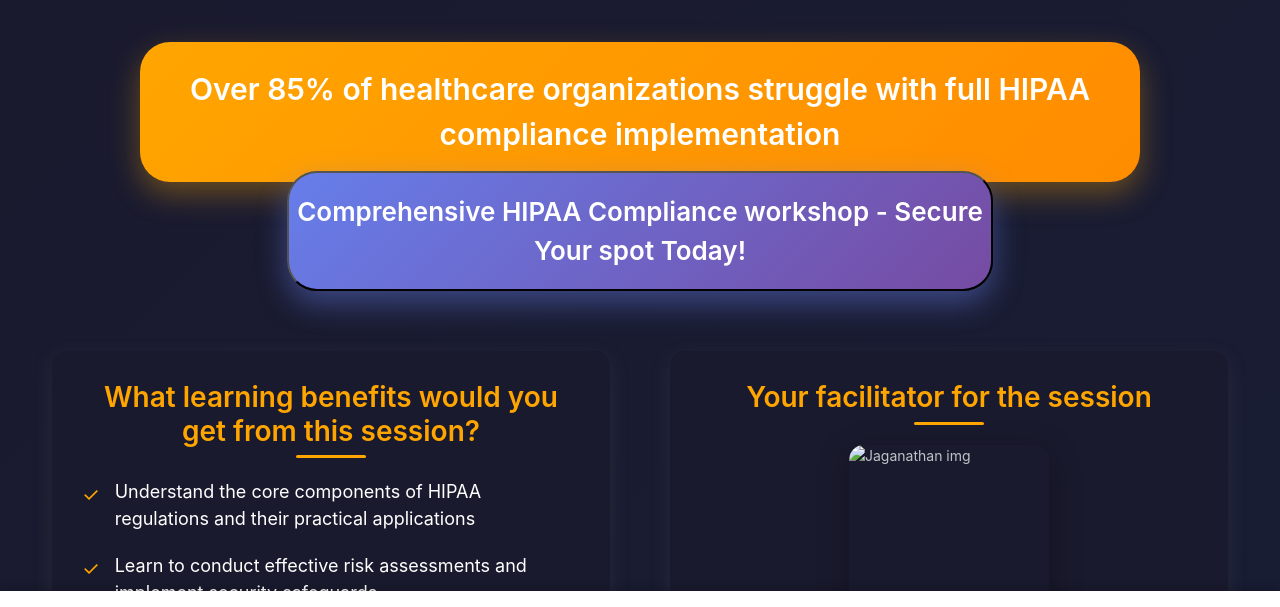
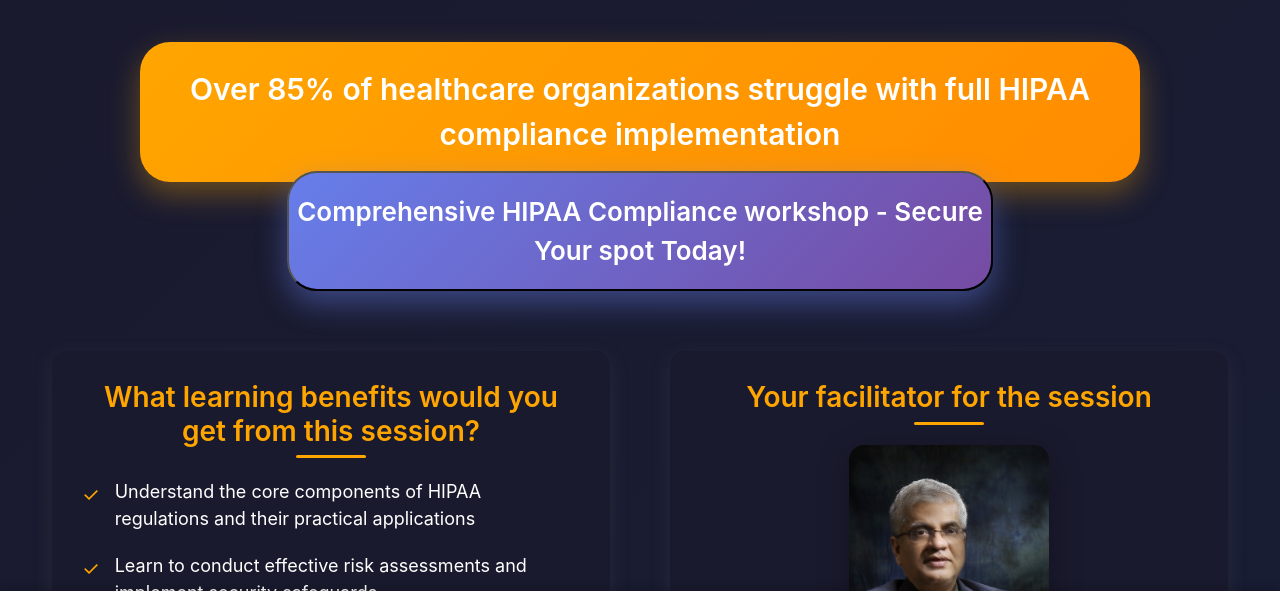
Before and after one commit to YHaripriyaa/hipaa-compliance-workshop, a plain HTML site: page index.html in a window 1280 px wide. Shown: the part 94-701 px from the top of the page. Drawn offline with nearby package versions, Linux system fonts and the light colour scheme.

Commit message:
Update index.html

```diff
--- a/index.html
+++ b/index.html
@@ -105,7 +105,7 @@
                 <h2>Your facilitator for the session</h2>
 
                 <div class="facilitator-image">
-                    <img src="image/facilitator-Jaganathan.jpg" alt="Jaganathan img">
+                    <img src="facilitator-Jaganathan.jpg" alt="Jaganathan img">
                 </div>
 
                 <div class="facilitator-name">T. Jaganathan</div>
```
